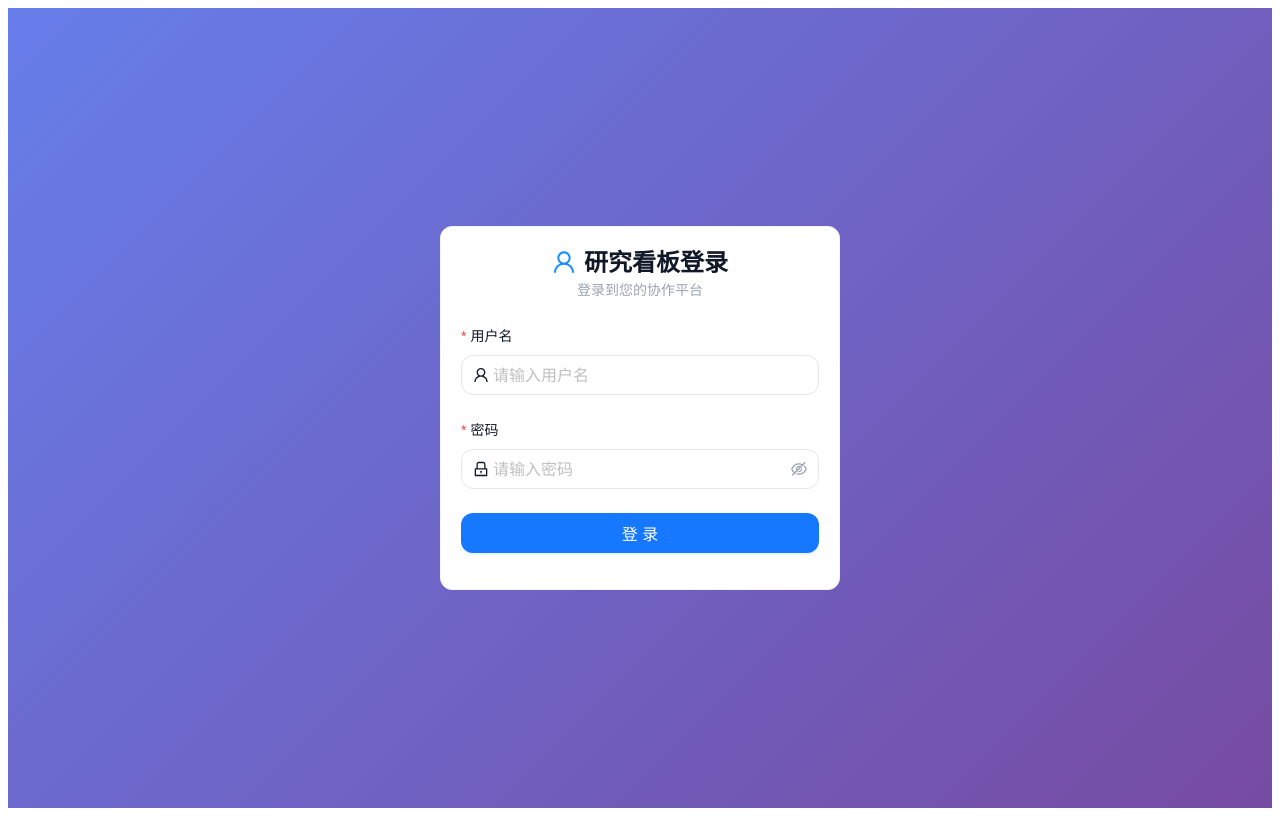
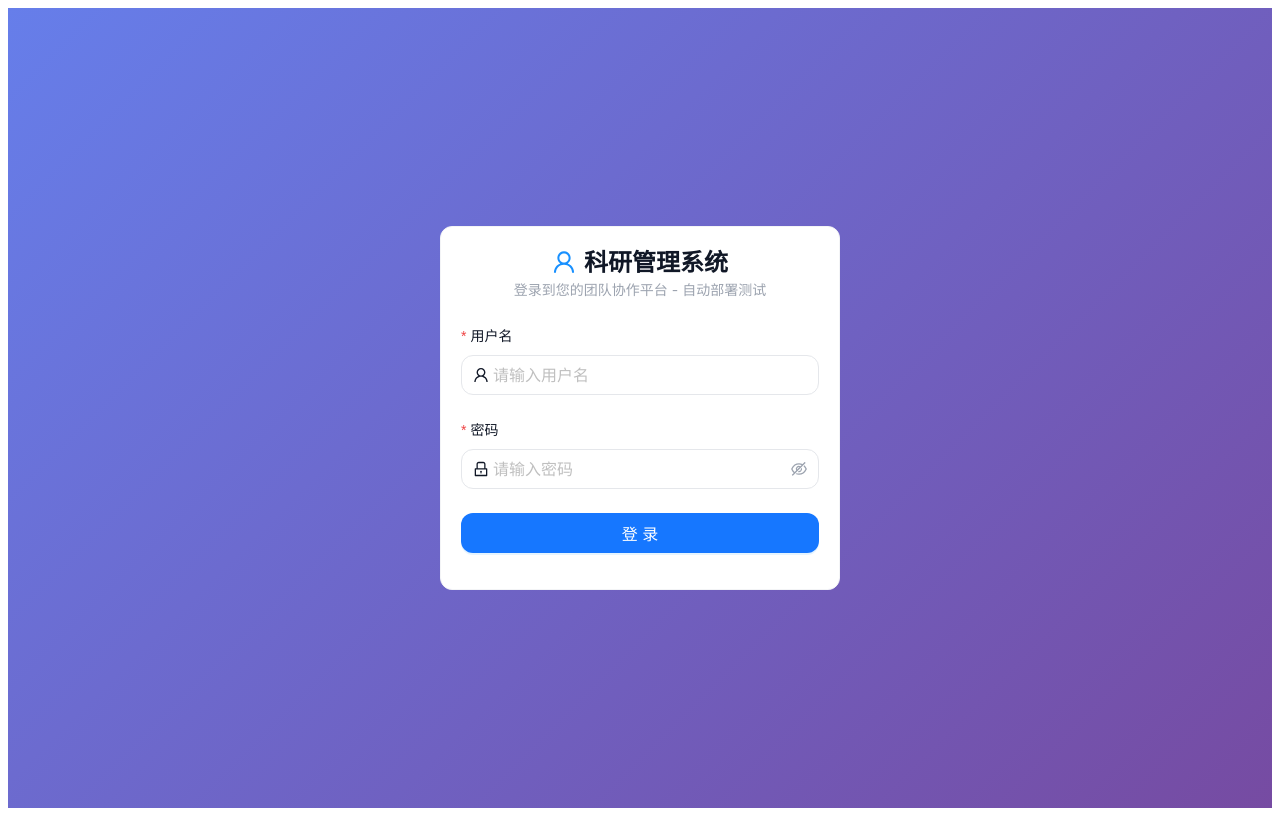
Before and after one commit to zylen97/research-dashboard, a React (Create React App) app in the folder frontend/: page / in a window 1280 px wide. Built offline with nearby package versions, Linux system fonts and the light colour scheme; no server answers.

Commit message:
test: 测试自动部署 - 修改登录页面标题
- 将'研究看板登录'改为'科研管理系统'
- 添加'自动部署测试'标识
- 验证GitHub Actions自动部署功能

```diff
--- a/frontend/src/components/auth/LoginForm.tsx
+++ b/frontend/src/components/auth/LoginForm.tsx
@@ -28,9 +28,9 @@ const LoginForm: React.FC = () => {
       <div style={{ textAlign: 'center', marginBottom: 24 }}>
         <Title level={3} style={{ margin: 0 }}>
           <UserOutlined style={{ marginRight: 8, color: '#1890ff' }} />
-          研究看板登录
+          科研管理系统
         </Title>
-        <Text type="secondary">登录到您的协作平台</Text>
+        <Text type="secondary">登录到您的团队协作平台 - 自动部署测试</Text>
       </div>
 
       <Form
```
